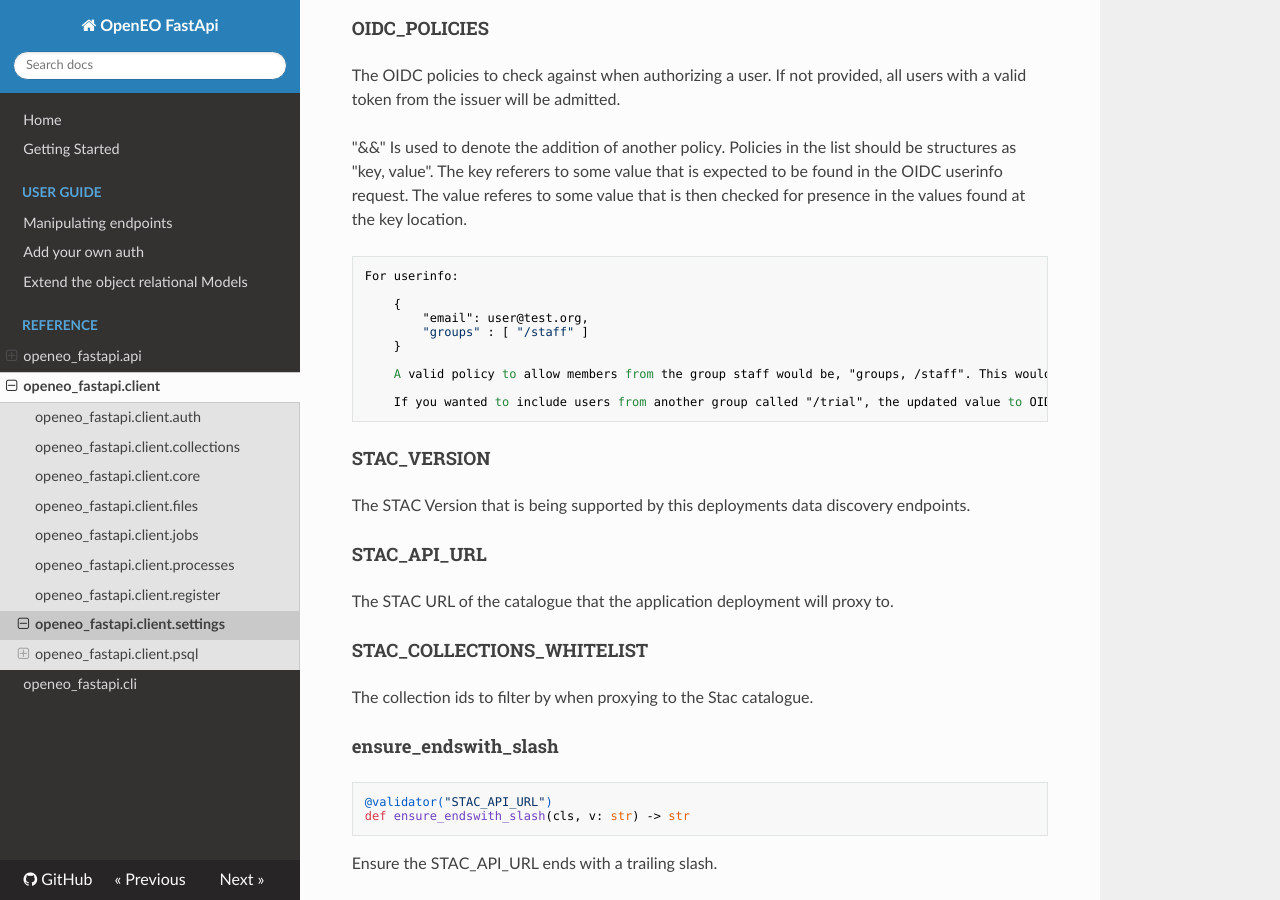
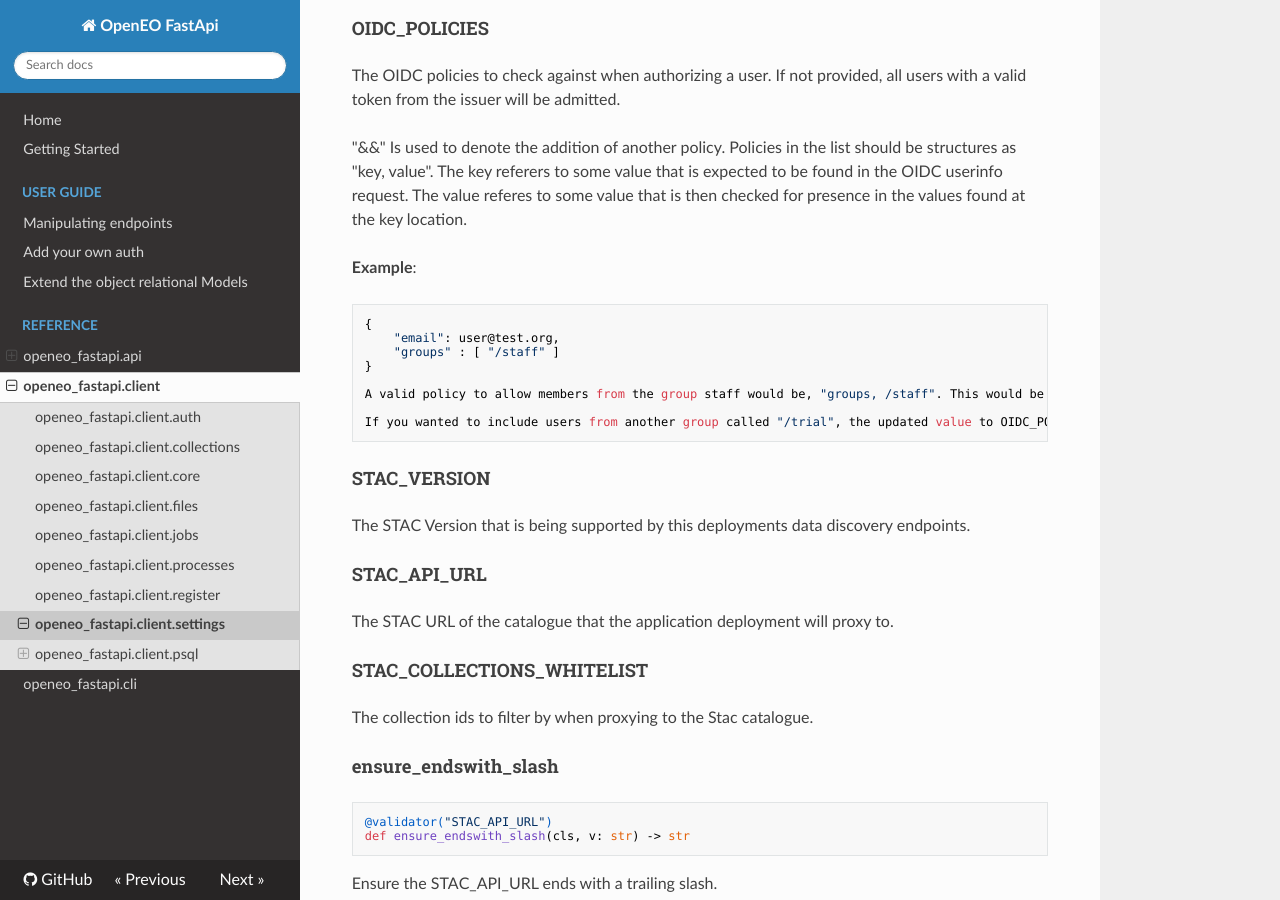
Before and after one commit to eodcgmbh/openeo-fastapi, an MkDocs documentation site: the page built from docs/package/client/settings.md, in a window 1280 px wide and 900 px high, scrolled down 1649 px. Built offline with MkDocs 1.6.1, drawn with Linux system fonts in a browser that asks for light colours; nearby versions of some CDN libraries.

Commit message:
accept reformatting

````diff
--- a/docs/package/client/settings.md
+++ b/docs/package/client/settings.md
@@ -93,17 +93,17 @@ Policies in the list should be structures as "key, value".
 The key referers to some value that is expected to be found in the OIDC userinfo request.
 The value referes to some value that is then checked for presence in the values found at the key location.
 
+**Example**:
+
 ```
-For userinfo:
+{
+    "email": user@test.org,
+    "groups" : [ "/staff" ]
+}
 
-    {
-        "email": user@test.org,
-        "groups" : [ "/staff" ]
-    }
+A valid policy to allow members from the group staff would be, "groups, /staff". This would be the value provided to OIDC_POLICIES.
 
-    A valid policy to allow members from the group staff would be, "groups, /staff". This would be the value provided to OIDC_POLICIES.
-
-    If you wanted to include users from another group called "/trial", the updated value to OIDC_POLICIES would be, "groups, /staff && groups, /trial"
+If you wanted to include users from another group called "/trial", the updated value to OIDC_POLICIES would be, "groups, /staff && groups, /trial"
 ```
 
 <a id="openeo_fastapi.client.settings.AppSettings.STAC_VERSION"></a>
````
